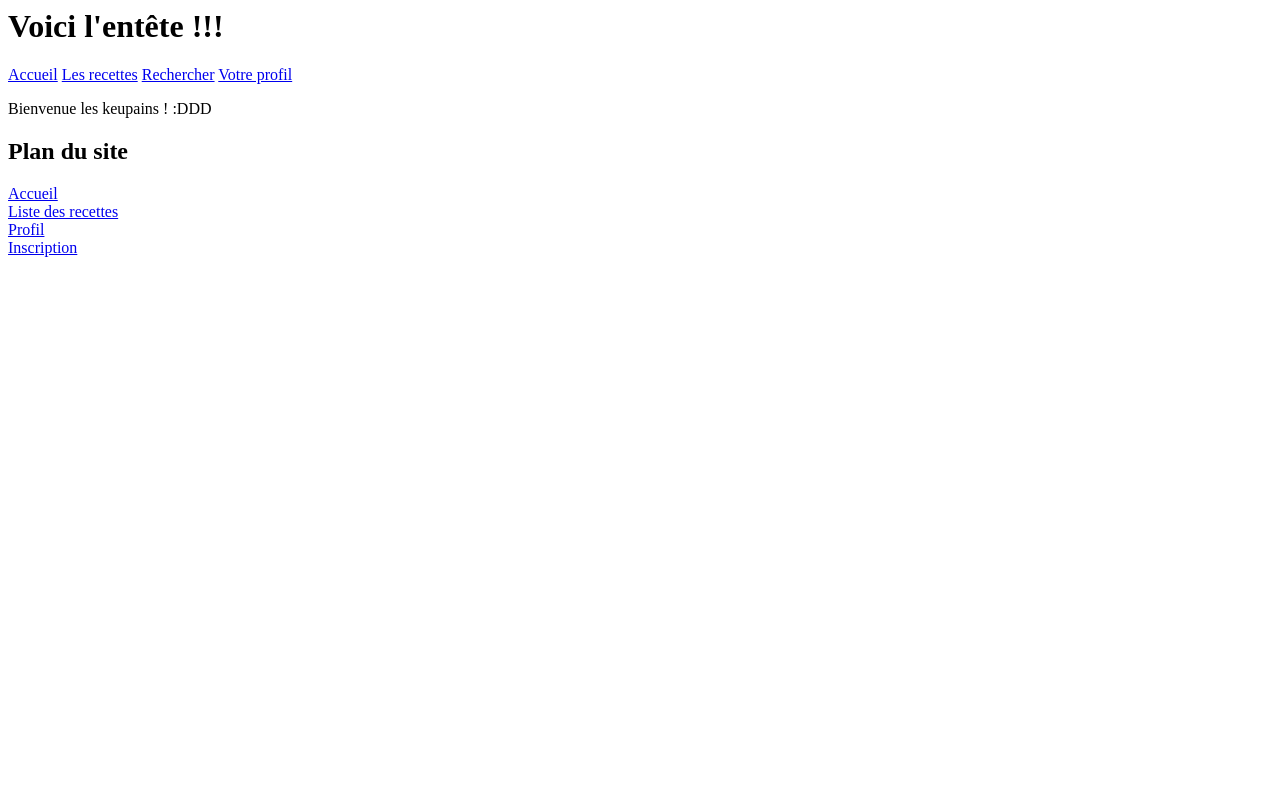
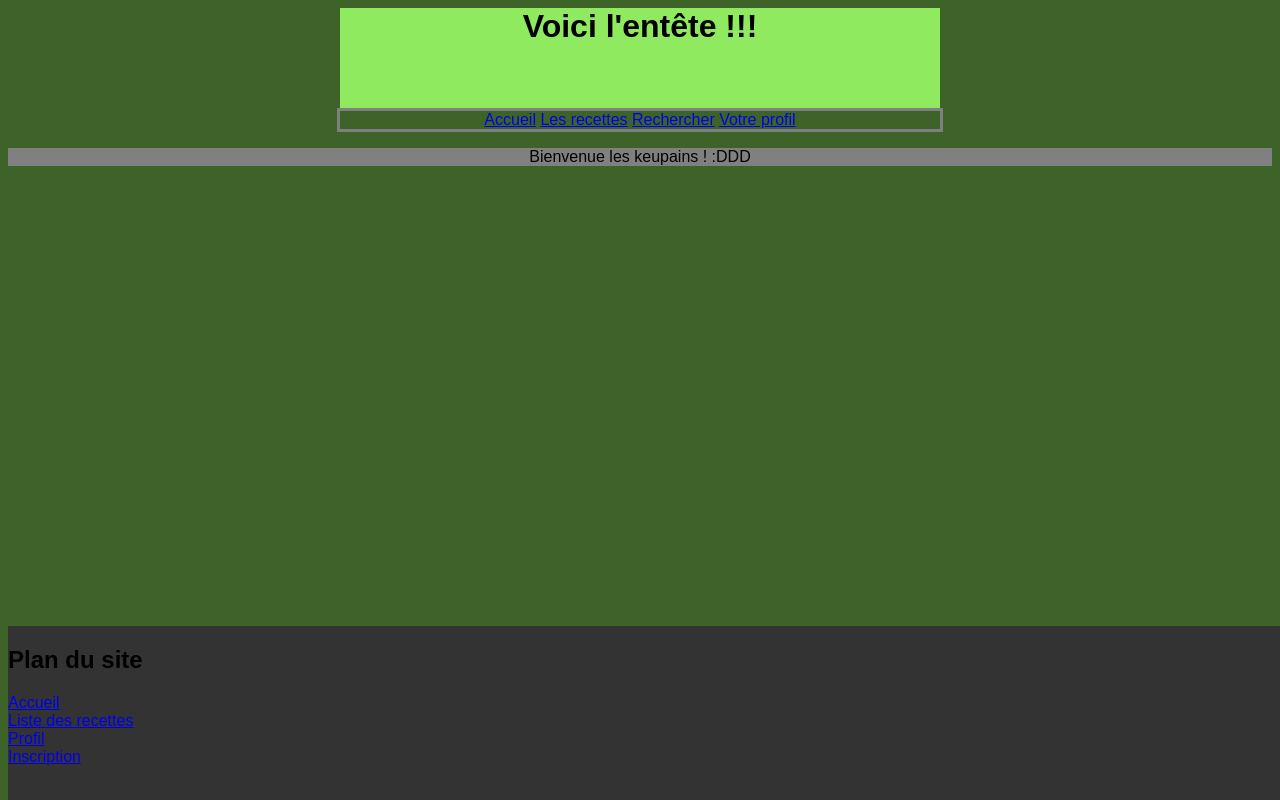
Before and after one commit to neovoxel/cuisine-resort, a PHP site: page / in a window 1280 px wide. Run offline with PHP 8.4, Linux system fonts and the light colour scheme.

Commit message:
Modification du layout.inc.php (ajout de la feuille de style) Création de la feuille de style pour le site (css/style.css)

```diff
--- /dev/null
+++ b/site/css/style.css
@@ -0,0 +1,37 @@
+body {
+	background-color: #3D6328;
+	font-family:  Arial, sans-serif;}
+
+div#entete {
+	width: 600px;
+	height: 100px;
+	text-align: center;
+	margin-left: auto;
+	margin-right: auto;
+	background-color: #90EA60; --IMAGE A METTRE
+	--border-style: solid;
+	--border-color: gray;}
+
+div#navigation {
+	border-style: solid;
+	border-color: gray;
+	margin-left: auto;
+	margin-right: auto;
+	text-align: center;
+	width: 600px
+	}
+
+div#contenu {
+	margin-left: auto;
+	margin-right: auto;
+	text-align: center;
+	background-color: gray;
+	}
+
+div#pied {
+	bottom: auto;
+	background-color: #333333;
+	position: absolute;
+	width: 100%;
+	bottom: 0;
+	}
--- a/site/includes/layout.inc.php
+++ b/site/includes/layout.inc.php
@@ -2,6 +2,7 @@
 <head>
 	<title>Cuisine</title>
 	<meta http-equiv="content-type" content="text/html;charset=utf-8" />
+	<link rel="stylesheet" href="css/style.css" />
 </head>
 <body>
 	<div id="entete">
```
